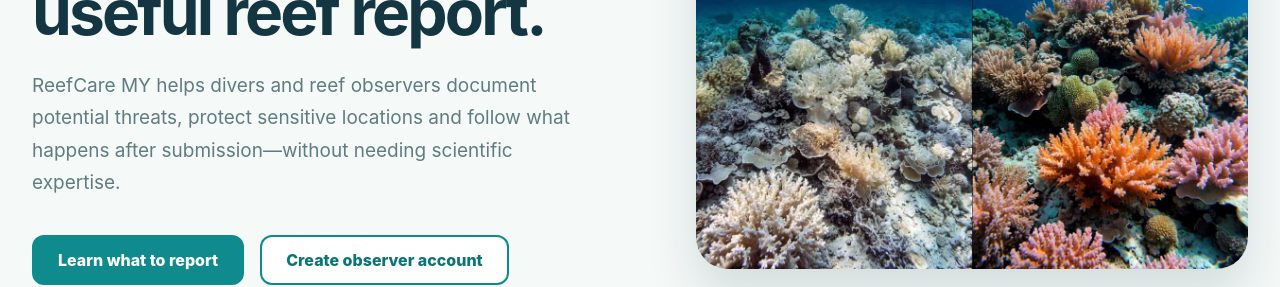
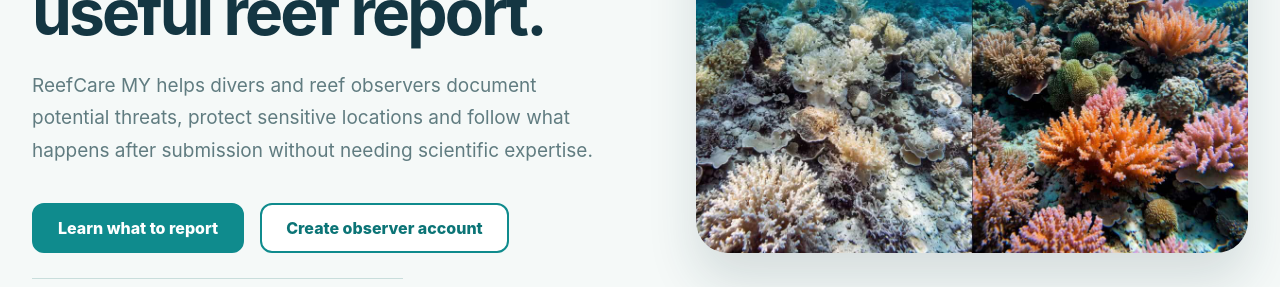
Before and after one commit to RifdhanAfeef/ReefCareMY-Frontend, a Next.js app: page / in a window 1280 px wide. Shown: the part 354-641 px from the top of the page. Built offline with nearby package versions, Linux system fonts and the light colour scheme; no server answers.

Commit message:
Update landing-page.tsx

```diff
--- a/features/landing/landing-page.tsx
+++ b/features/landing/landing-page.tsx
@@ -37,7 +37,7 @@ export function LandingPage() {
         <div className={styles.heroCopy}>
           <p className={styles.eyebrow}>Community reef observation for Malaysia</p>
           <h1>Turn what you saw underwater into a useful reef report.</h1>
-          <p className={styles.lead}>ReefCare MY helps divers and reef observers document potential threats, protect sensitive locations and follow what happens after submission—without needing scientific expertise.</p>
+          <p className={styles.lead}>ReefCare MY helps divers and reef observers document potential threats, protect sensitive locations and follow what happens after submission without needing scientific expertise.</p>
           <div className={styles.heroControls}>
             <div className={styles.actions}>
               <Link className={styles.primaryButton} href="/learn">Learn what to report</Link>
```
